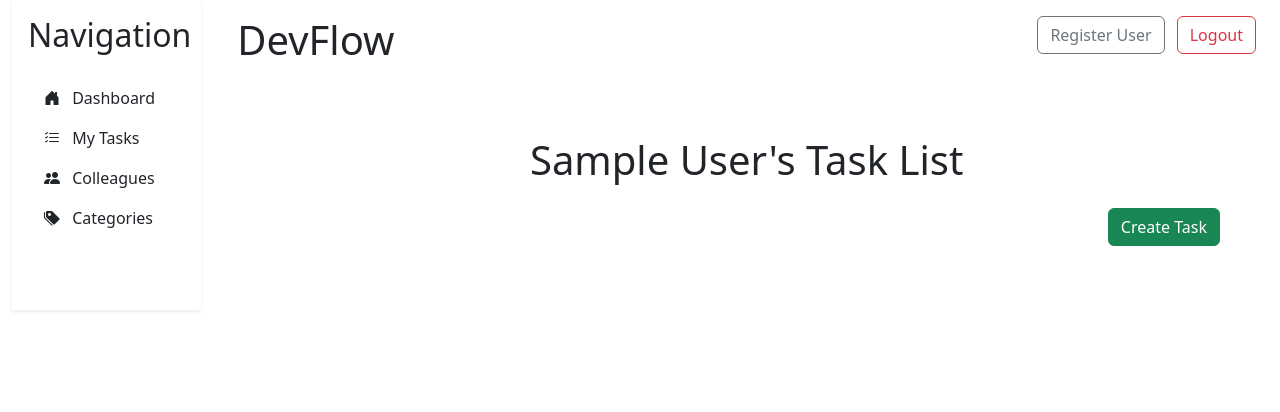
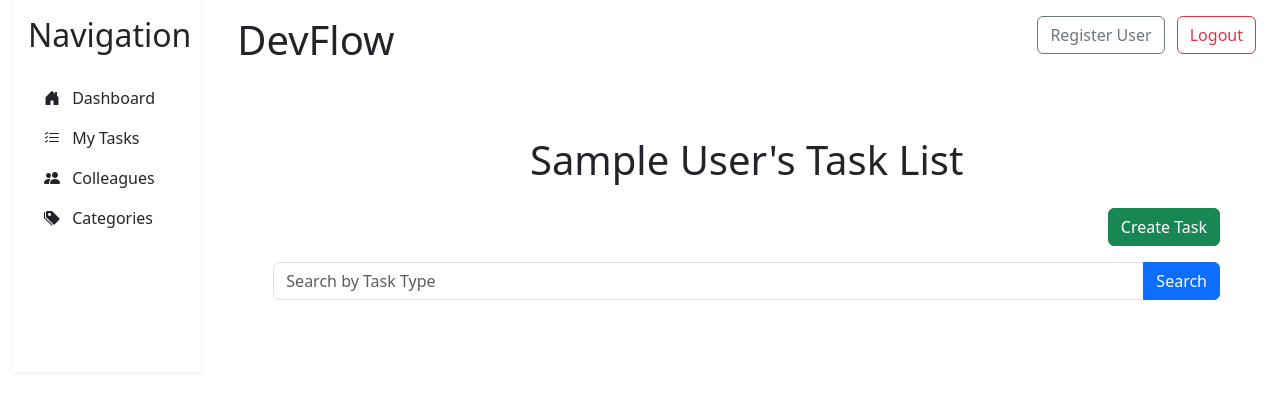
Before and after one commit to olena4reunited/it-company-task-manager, a Django app: page /tasks/ in a window 1280 px wide. Shown: the top 412 px of the page. Run offline with Django 5.2, Linux system fonts and the light colour scheme; the visitor is signed in with stand-in values (Sample User, id 1); data comes from the database, SQL or seed files in the repository; data that the repository does not hold is empty; parts of the project's set-up code (start-up, migrations or seed data) failed here and were passed over.

Commit message:
feat: implement search by task_type in user task list

```diff
--- a/task_manager/views.py
+++ b/task_manager/views.py
@@ -74,7 +74,17 @@ class TaskListView(LoginRequiredMixin, QuerySetOptimizeMixin, generic.ListView):
 
     def get_queryset(self):
         queryset = super().get_queryset().prefetch_related('assignees').filter(assignees=self.request.user)
+
+        task_type_name = self.request.GET.get('task_type_name')
+        if task_type_name:
+            queryset = queryset.filter(task_type__name__icontains=task_type_name)
+
         return queryset
+
+    def get_context_data(self, **kwargs):
+        context = super().get_context_data(**kwargs)
+        context["task_type_name"] = self.request.GET.get('task_type_name', '')
+        return context
 
 
 class WorkersListView(LoginRequiredMixin, generic.ListView):
--- a/templates/task_manager/user_task_list.html
+++ b/templates/task_manager/user_task_list.html
@@ -7,9 +7,18 @@
 {% block content %}
 	<div class="container my-4">
 		<h1 class="text-center mb-4">{{ user.first_name }} {{ user.last_name }}'s Task List</h1>
+
 		<div class="text-end mb-3">
 			<a href="{% url 'task-manager:task-create' %}" class="btn btn-success">Create Task</a>
 		</div>
+
+		<form method="get" class="mb-4">
+			<div class="input-group">
+				<input type="text" name="task_type_name" class="form-control" placeholder="Search by Task Type" value="{{ task_type_name }}">
+				<button class="btn btn-primary" type="submit">Search</button>
+			</div>
+		</form>
+
 		<div class="row">
 			{% for task in tasks %}
 				<div class="col-md-4 mb-4">
```
